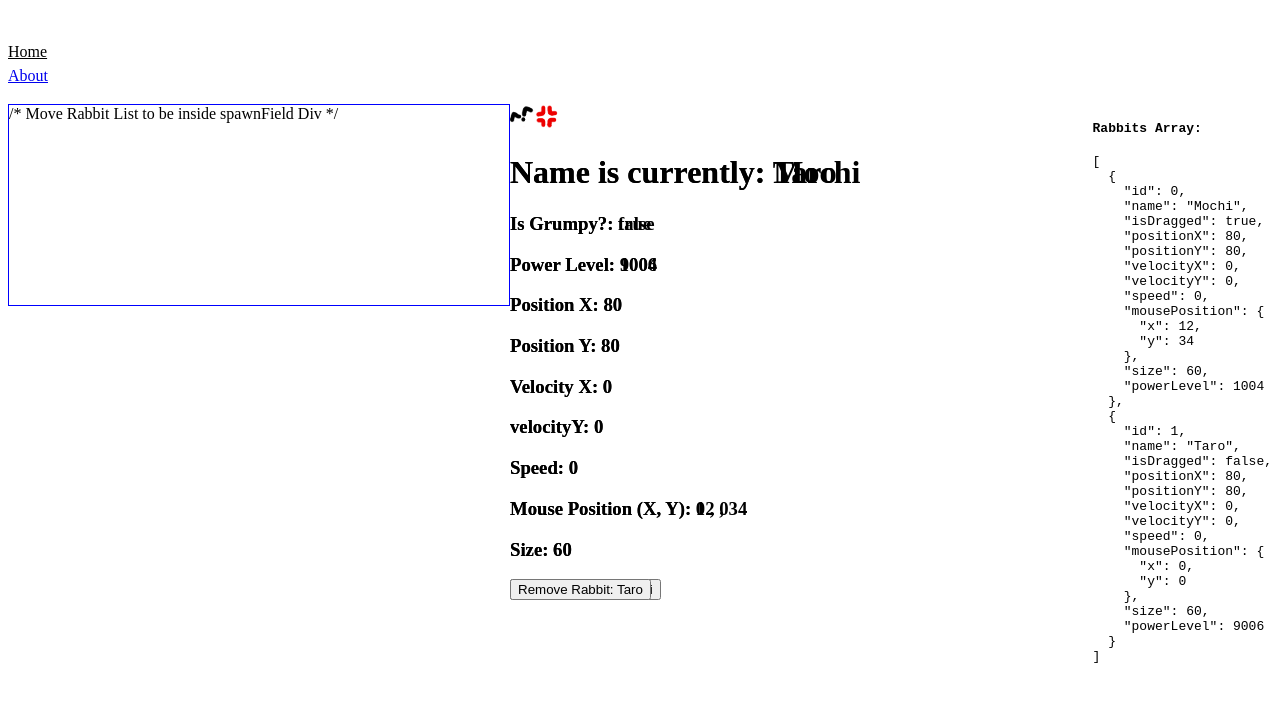
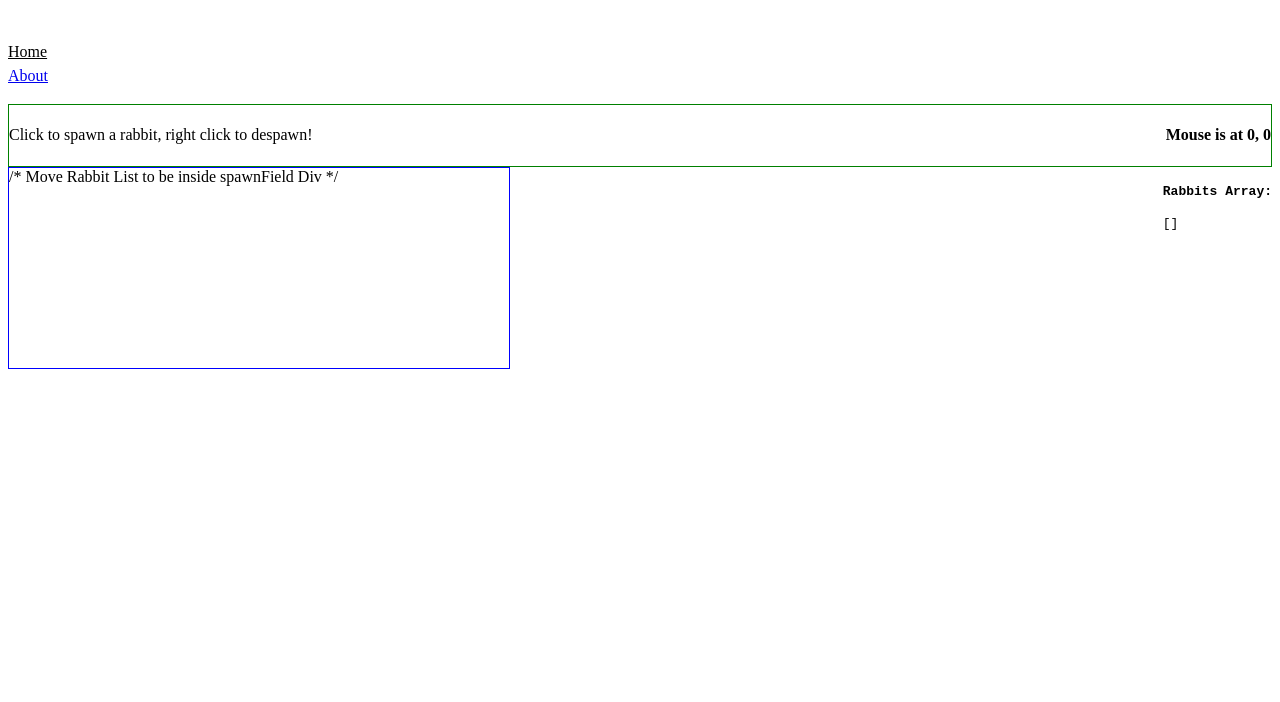
Before and after one commit to JamieSpencerBSWD/hoppinmad, a Vue app in the folder HoppinMadVue/: page / in a window 1280 px wide. Shown: the top 702 px of the page. Built offline with nearby package versions, Linux system fonts and the light colour scheme; the HTML template or start-up script is replaced by a standard one.

Commit message:
rabbits now take in the mouse position x and y for their x and y position

```diff
--- a/HoppinMadVue/src/components/RabbitViewer.vue
+++ b/HoppinMadVue/src/components/RabbitViewer.vue
@@ -6,13 +6,11 @@ const rabbit = defineProps<Rabbit>();
 <template>
 	<div>
 		<img
-			src="@/assets/happy.png"
-			width="25px"
-			alt="overlay image representing rabbits emotional state: happy"
-		/>
-		<img
 			src="@/assets/angry.png"
-			width="25px"
+			:style="{
+				height: rabbit.size + 'px',
+				width: rabbit.size + 'px',
+			}"
 			alt="overlay image representing rabbits emotional state: angry"
 		/>
 		<h1>Name is currently: {{ rabbit.name }}</h1>
--- a/HoppinMadVue/src/models/rabbits.ts
+++ b/HoppinMadVue/src/models/rabbits.ts
@@ -33,32 +33,6 @@ export type Rabbit = {
 };
 
 export const rabbits = ref<Rabbit[]>([
-	{
-		id: 0,
-		name: 'Mochi',
-		isDragged: true,
-		positionX: 80,
-		positionY: 80,
-		velocityX: 0,
-		velocityY: 0,
-		speed: 0,
-		mousePosition: { x: 12, y: 34 },
-		size: 60,
-		powerLevel: 999,
-	},
-	{
-		id: 1,
-		name: 'Taro',
-		isDragged: false,
-		positionX: 80,
-		positionY: 80,
-		velocityX: 0,
-		velocityY: 0,
-		speed: 0,
-		mousePosition: { x: 0, y: 0 },
-		size: 60,
-		powerLevel: 9001,
-	},
 ]);
 
 const tickRabbit = (rabbit: Rabbit) => {
@@ -69,13 +43,13 @@ setInterval(() => {
 	rabbits.value.forEach(tickRabbit);
 }, 1000);
 
-export const addRabbit = () => {
+export const addRabbit = (x:number, y:number) => {
 	rabbits.value.push({
 		id: rabbits.value.length,
 		name: '',
 		isDragged: false,
-		positionX: 65,
-		positionY: 65,
+		positionX: x,
+		positionY: y,
 		velocityX: 0,
 		velocityY: 0,
 		speed: 0,
--- a/HoppinMadVue/src/views/HomeView.vue
+++ b/HoppinMadVue/src/views/HomeView.vue
@@ -2,10 +2,38 @@
 import { addRabbit, rabbits, removeRabbitByIndex } from '@/models/rabbits';
 //import RabbitEditor from '@/components/RabbitEditor.vue';
 import RabbitViewer from '@/components/RabbitViewer.vue';
+import { reactive, ref } from 'vue';
+
+const mousePosition = reactive({
+  x: 0,
+  y: 0,
+})
+const hover = ref(false)
+
+const handleMouseMove = (event: { offsetX: number; offsetY: number; }) => {
+	hover.value = true
+	mousePosition.x = event.offsetX
+	mousePosition.y = event.offsetY
+  //BUG
+  /*When were updaitng the mouse position,
+    were getting the X and Y coordinates based on the surrounding element were within
+  NOT based on just the fieldDiv element
+    Find a way to ignore the div for the rabbit,
+  or add the rabbits offsetX and Y to the offsetX and Y of the fieldDiv*/
+}
+
+
 </script>
 
 <template>
 	<main>
+		<section class="mousePosition">
+			<p>Click to spawn a rabbit, right click to despawn!</p>
+			<h4>
+				Mouse is at {{ mousePosition.x }},
+				{{ mousePosition.y }}
+			</h4>
+		</section>
 		<aside style="float: right">
 			<pre><h4>Rabbits Array:</h4><code>{{ rabbits }}</code></pre>
 		</aside>
@@ -13,26 +41,28 @@ import RabbitViewer from '@/components/RabbitViewer.vue';
 			<div
 				class="spawnField"
 				id="spawnField"
-				@click="addRabbit"
+				@click="addRabbit(mousePosition.x, mousePosition.y)"
+				@mousemove.capture.self="handleMouseMove"
+        		@mouseleave="hover = false"
 			>
 				/* Move Rabbit List to be inside spawnField Div */
+
+			</div>
+
 		</div>
 		<div
 			v-for="(rabbit, index) in rabbits"
 			:key="index"
-				style="z-index: 1"
 		>
 
 			<!-- <RabbitEditor v-model="rabbits[index]!" /> -->
 			<!-- Set to click.right.prevent to set it to delete on right click,
 					and prevent the default action(opening context menu) -->
-				<div :style="{top: rabbit.positionY, left: rabbit.positionX}" style="position: absolute; z-index: 1;">
-					<RabbitViewer v-bind="rabbit" />
+			<div>
+				<RabbitViewer v-bind="rabbit" :style="{top: rabbit.positionY, left: rabbit.positionX}" />
 				<button @click="removeRabbitByIndex(index)">Remove Rabbit: {{ rabbit.name }}</button>
 			</div>
 		</div>
-		</div>
-
 	</main>
 </template>
 
@@ -43,4 +73,11 @@ import RabbitViewer from '@/components/RabbitViewer.vue';
   	height: 200px;
 	cursor: pointer;
 }
+.mousePosition {
+  display: flex;
+  flex-direction: row;
+  align-items: center;
+  justify-content: space-between;
+  border: 1px solid green;
+}
 </style>
```
Lines whose indentation alone changed are shown as unchanged.
